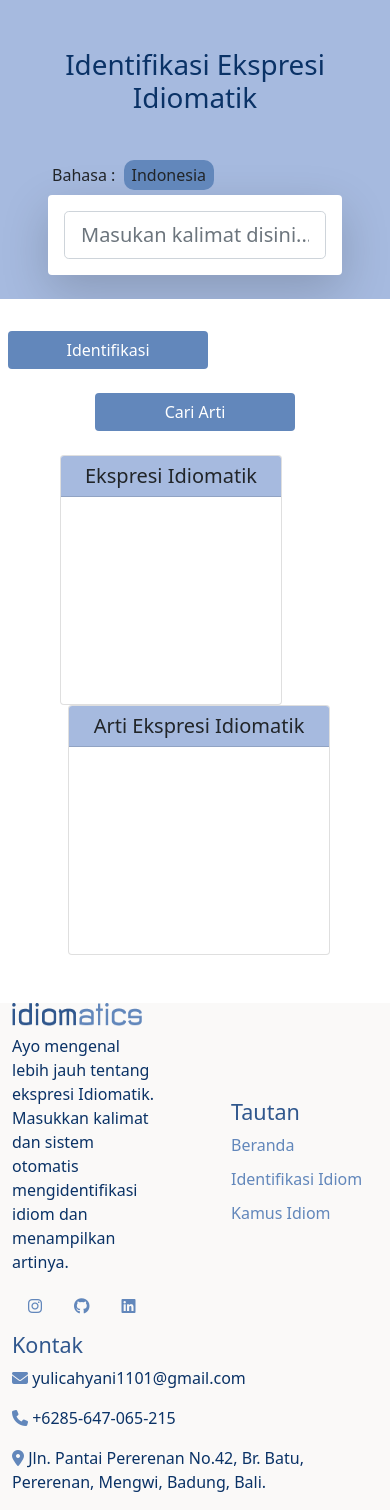
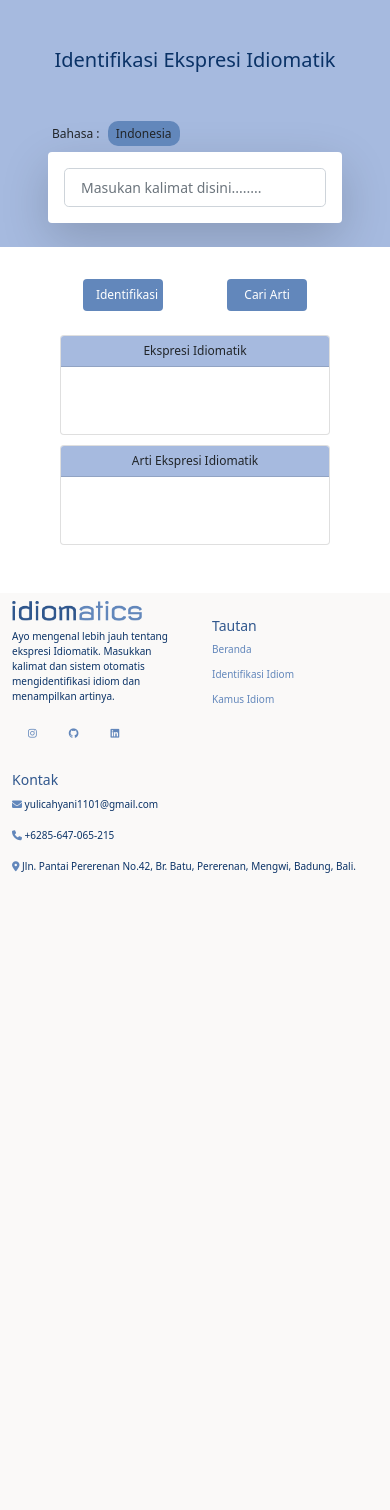
Before and after one commit to yulicahyani/Informatika-Unud-TA, a Flask app: page /identifikasi-idiom in a window 390 px wide; the page is wider, and only the part inside the window is pictured. Shown: the part 56-1566 px from the top of that part. After the commit the page ends 929 px from the top of that part, so only its background shows below. Run offline with Flask 2, Linux system fonts and the light colour scheme; parts of the project's set-up code (start-up, migrations or seed data) failed here and were passed over; some libraries are stand-ins or nearby versions.

Commit message:
membuat ui menjadi responsive

```diff
--- a/static/main.css
+++ b/static/main.css
@@ -114,6 +114,13 @@ body{
     background-color: #A6BADF;
 }
 
+    #result-identifikasi .idiom{
+        margin-right: 20px;
+    }
+    #result-identifikasi .arti{
+        margin-left: 20px;
+    }
+
 /* Index */
 
 /* Home */
@@ -131,3 +138,211 @@ body{
     text-decoration: none;
     color: #ffff;
 }
+
+/*footer*/
+    #footer .sos-logo {
+        margin-right: 50px;
+    }
+
+    #footer .tautan{
+        margin-left: 60px;
+        margin-bottom: 16px;
+    }
+
+    #footer .kontak{
+        margin-right: 0px;
+    }
+
+
+/* Responsive */
+/* tablet */
+@media screen and (max-width: 768px) {
+    /*home*/
+    #home p{
+        font-size: 16px;
+    }
+    #home .title{
+        text-align: center;
+    }
+    #home h2, p{
+        text-align: center;
+    }
+    #home img {
+        width: 500px;
+    }
+
+    /*Footer*/
+    #footer p, a, i {
+        font-size: 12px;
+        text-align: left;
+    }
+    #footer h4 {
+        font-size: 18px;
+    }
+    #footer .sos-logo {
+        margin-right: 10px;
+    }
+    #footer .tautan{
+        margin-left: 10px;
+        margin-bottom: 34px;
+    }
+    #footer .kontak{
+        margin-right: 0px;
+    }
+
+    /*Identifikasi*/
+    .input-kalimat .form-control-lg {
+        font-size: 16px;
+    }
+    .btn-identifikasi {
+        margin-right: 150px;
+    }
+    .btn-submit {
+        width: 150px;
+    }
+    #result-identifikasi h5 {
+        font-size: 16px;
+    }
+    #result-identifikasi p {
+        font-size: 15px;
+        text-align: left;
+    }
+    #result-identifikasi .card{
+        width: 250px;
+        height: 250px;
+    }
+    #result-identifikasi .idiom{
+        margin-right: 0px;
+    }
+    #result-identifikasi .arti{
+        margin-right: 0px;
+    }
+
+    /*Kamus*/
+    .input .form-control-lg {
+        font-size: 16px;
+    }
+    .btn-submit {
+        width: 150px;
+    }
+    #result-kamus h6 {
+        font-size: 14px;
+    }
+    #result-kamus .card-body p {
+        font-size: 10px;
+        text-align: left;
+    }
+
+
+
+}
+
+/* mobile */
+@media screen and (max-width: 576px) {
+
+     /*home*/
+    #home p{
+        font-size: 12px;
+    }
+    #home .title{
+        text-align: center;
+    }
+    #home h2, p{
+        text-align: center;
+    }
+    #home h2 {
+        font-size: 20px;
+    }
+    #home img {
+        width: 350px;
+    }
+
+    /*Footer*/
+    #footer p, a, i {
+        font-size: 10px;
+        text-align: left;
+    }
+    #footer img {
+        width: 130px;
+        height: 20px;
+    }
+    #footer h4 {
+        font-size: 14px;
+    }
+    #footer .sos-logo {
+        margin-right: 5px;
+    }
+    #footer .tautan{
+        margin-left: 5px;
+        margin-bottom: 14px;
+    }
+    #footer .kontak{
+        margin-right: 0px;
+    }
+
+    /*Identifikasi*/
+    .input-kalimat .form-control-lg {
+        font-size: 14px;
+    }
+    #input-identifikasi .text-bahasa {
+        font-size: 12px;
+    }
+    .btn-identifikasi {
+        margin-right: 60px;
+    }
+    .btn-submit {
+        width: 80px;
+        font-size: 12px;
+    }
+    #result-identifikasi h5 {
+        font-size: 12px;
+    }
+    #result-identifikasi p {
+        font-size: 12px;
+        text-align: left;
+    }
+    #result-identifikasi .card{
+        width: 270px;
+        height: 100px;
+    }
+    #result-identifikasi .idiom{
+        margin-right: 0px;
+        margin-left: 0px;
+    }
+    #result-identifikasi .arti{
+        margin-left: 0px;
+        margin-top: 10px;
+        margin-right: 0px
+    }
+
+    .identifikasi h1 {
+        font-size: 20px;
+    }
+
+    /*Kamus*/
+    .kamus h1 {
+        font-size: 20px;
+    }
+    .input .form-control-lg {
+        font-size: 14px;
+    }
+    #input-kamus .text-bahasa {
+        font-size: 12px;
+    }
+    .btn-submit {
+        width: 80px;
+        font-size: 12px;
+    }
+    #result-kamus h6 {
+        font-size: 10px;
+    }
+    #result-kamus .card-body p {
+        font-size: 6px;
+        text-align: left;
+    }
+
+    .result-kmus .card {
+        height: 75px;
+    }
+
+}
--- a/templates/identifikasi.html
+++ b/templates/identifikasi.html
@@ -2,8 +2,8 @@
 {% block content %}
 <section id="input-identifikasi" class="identifikasi">
     <h1 class="pt-5 text-center mb-5">Identifikasi Ekspresi Idiomatik</h1>
-    <div class="d-inline text-dark p-1 ms-5">Bahasa :</div>
-    <div class="bahasa d-inline text-dark p-1 px-2">Indonesia</div>
+    <div class="d-inline text-dark p-1 ms-5 text-bahasa">Bahasa :</div>
+    <div class="bahasa d-inline text-dark p-1 px-2 text-bahasa">Indonesia</div>
     <form action="{{ url_for('identifikasi')}}" method="POST" >
         <div class="input-kalimat mt-2 shadow-lg p-3 bg-body rounded mx-5">
             {% if kalimat %}
@@ -21,7 +21,7 @@
 
 <section id="result-identifikasi" class="result mb-5">
     <div class="row align-items-center mx-5">
-        <div class="col me-5">
+        <div class="col idiom">
             <div class="card">
               <h5 class="card-header text-center">Ekspresi Idiomatik</h5>
               <div class="card-body">
@@ -31,7 +31,7 @@
               </div>
             </div>
         </div>
-        <div class="col ms-2">
+        <div class="col arti">
             <div class="card">
               <h5 class="card-header text-center">Arti Ekspresi Idiomatik</h5>
               <div class="card-body">
--- a/templates/index.html
+++ b/templates/index.html
@@ -4,7 +4,7 @@
      <div class="jumbotron jumbotron-fluid">
       <div class="container">
         <div class="row">
-          <div class="col-md-6 pt-5">
+          <div class="col-md-6 pt-5 title">
             <h2>
               Apa itu Idiom? Penasaran dengan artinya? Ayo mengenal lebih jauh tentang ekspresi Idiomatik
             </h2>
--- a/templates/kamus.html
+++ b/templates/kamus.html
@@ -2,8 +2,8 @@
 {% block content %}
 <section id="input-kamus" class="kamus">
     <h1 class="pt-5 text-center mb-5">Kamus Ekspresi Idiomatik</h1>
-    <div class="d-inline text-dark p-1 ms-5">Bahasa :</div>
-    <div class="bahasa d-inline text-dark p-1 px-2">Indonesia</div>
+    <div class="d-inline text-dark p-1 ms-5 text-bahasa">Bahasa :</div>
+    <div class="bahasa d-inline text-dark p-1 px-2 text-bahasa">Indonesia</div>
     <form action="{{ url_for('kamus')}}" method="POST" >
         <div class="input mt-2 shadow-lg p-3 bg-body rounded mx-5 d-flex flex-row">
             {% if input %}
--- a/templates/main_layout.html
+++ b/templates/main_layout.html
@@ -38,10 +38,10 @@
     </main>
 
     <!--  Footer -->
-    <footer class="site-footer">
+    <footer class="site-footer" id="footer">
         <div class="container-fluid">
           <div class="row align-items-center">
-            <div class="col">
+            <div class="col mt-2 sos-logo">
                 <img src="static/image/logo.png" alt="" width="130" height="23">
                 <p class="mt-2">Ayo mengenal lebih jauh tentang ekspresi Idiomatik. Masukkan kalimat dan sistem otomatis mengidentifikasi idiom dan menampilkan artinya.</p>
                 <nav class="nav">
@@ -50,13 +50,13 @@
                   <a class="nav-link" href="https://id.linkedin.com"><i class="fa-brands fa-linkedin"></i></a>
                 </nav>
             </div>
-            <div class="col ms-5">
+            <div class="col tautan" >
                 <h4>Tautan</h4>
                 <a href="{{ url_for('index')}}">Beranda</a>
                 <a href="{{ url_for('identifikasi')}}">Identifikasi Idiom</a>
                 <a href="{{ url_for('kamus')}}">Kamus Idiom</a>
             </div>
-            <div class="col">
+            <div class="col mt-3 kontak" >
                 <h4>Kontak</h4>
                 <p>
                     <i class="fa-solid fa-envelope"></i>
```
